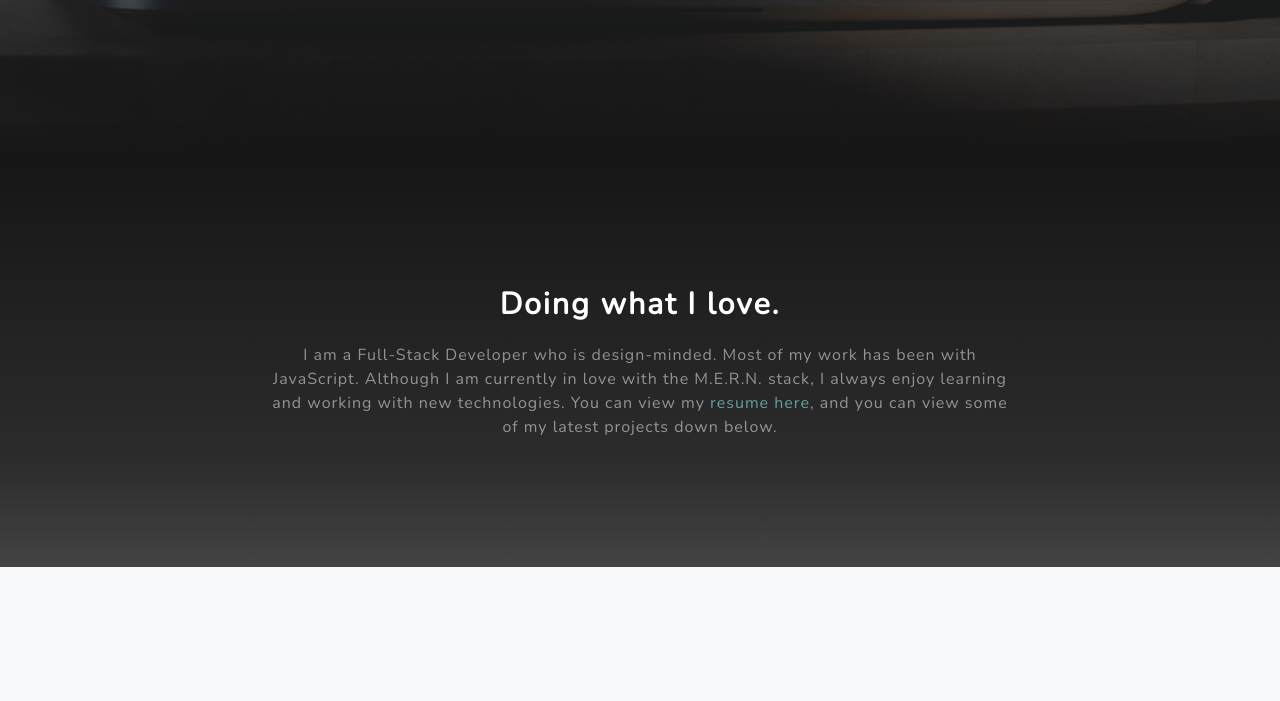
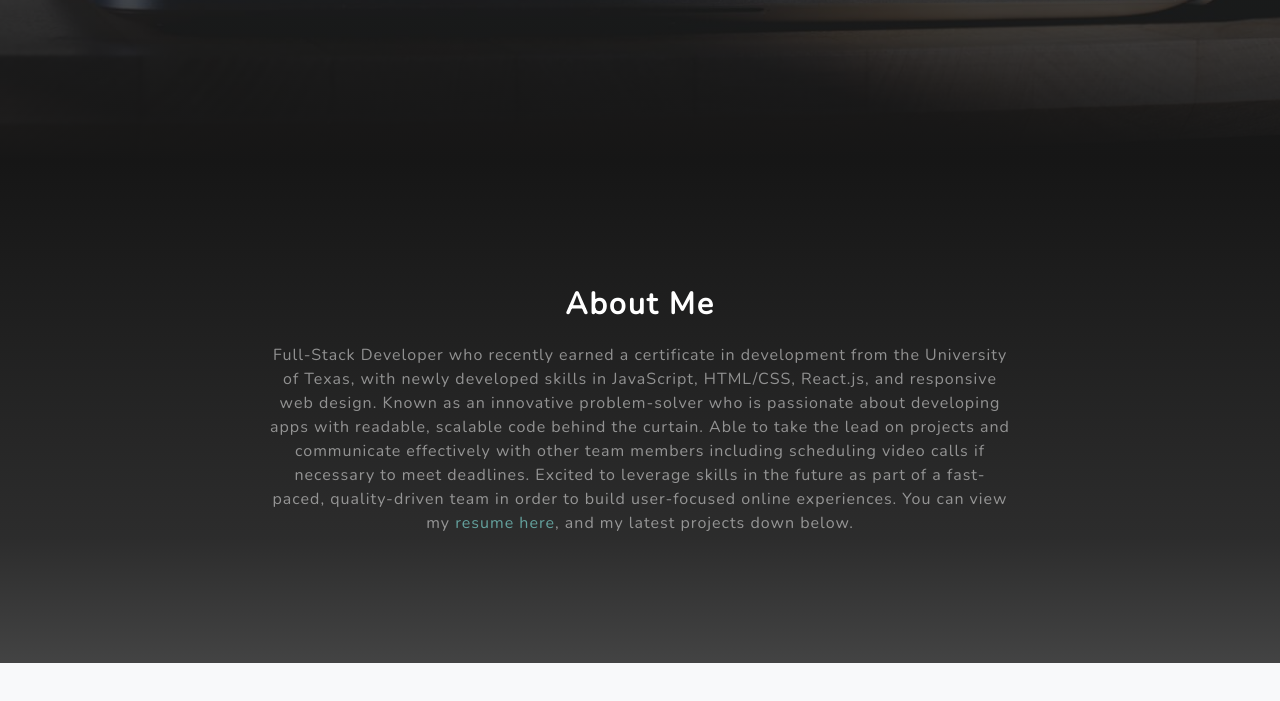
Before and after one commit to timstarkk/react-layout, a React (Create React App) app: page / in a window 1280 px wide. Shown: the part 639-1340 px from the top of the page. Built offline with nearby package versions, Linux system fonts and the light colour scheme.

Commit message:
updated about me section to match brand statement

```diff
--- a/src/components/About/About.js
+++ b/src/components/About/About.js
@@ -5,9 +5,9 @@ export default function About() {
     return (
         <div className="about-section" id="about">
             <div className="container">
-                <h1>Doing what I love.</h1>
-                <p>I am a Full-Stack Developer who is design-minded. Most of my work has been with JavaScript. Although I am currently in love with the M.E.R.N. stack, I always enjoy learning and working with new technologies. You can view my <a href="https://drive.google.com/file/d/1ryocksh7vhpRQTMPjuH5V1NDCsAr2ep6/view?usp=sharing"
-                    target="_blank">resume here</a>, and you can view some of my latest projects down below.</p>
+                <h1>About Me</h1>
+                <p>Full-Stack Developer who recently earned a certificate in development from the University of Texas, with newly developed skills in JavaScript, HTML/CSS, React.js, and responsive web design. Known as an innovative problem-solver who is passionate about developing apps with readable, scalable code behind the curtain. Able to take the lead on projects and communicate effectively with other team members including scheduling video calls if necessary to meet deadlines. Excited to leverage skills in the future as part of a fast-paced, quality-driven team in order to build user-focused online experiences. You can view my <a href="https://docs.google.com/document/d/1bJizKYaqPcO8dVuts6jLF4cb9eLOtom27BCUOCVxnpw/edit?usp=sharing"
+                    target="_blank">resume here</a>, and my latest projects down below.</p>
             </div>
         </div>
     )
```
